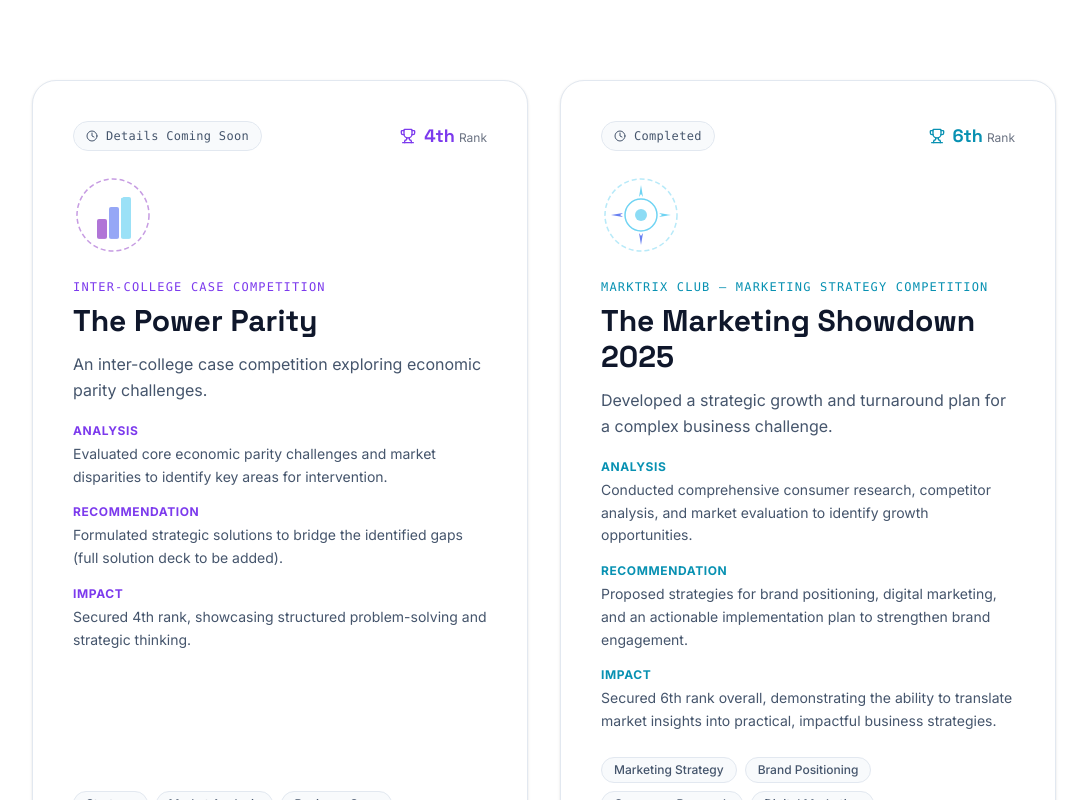
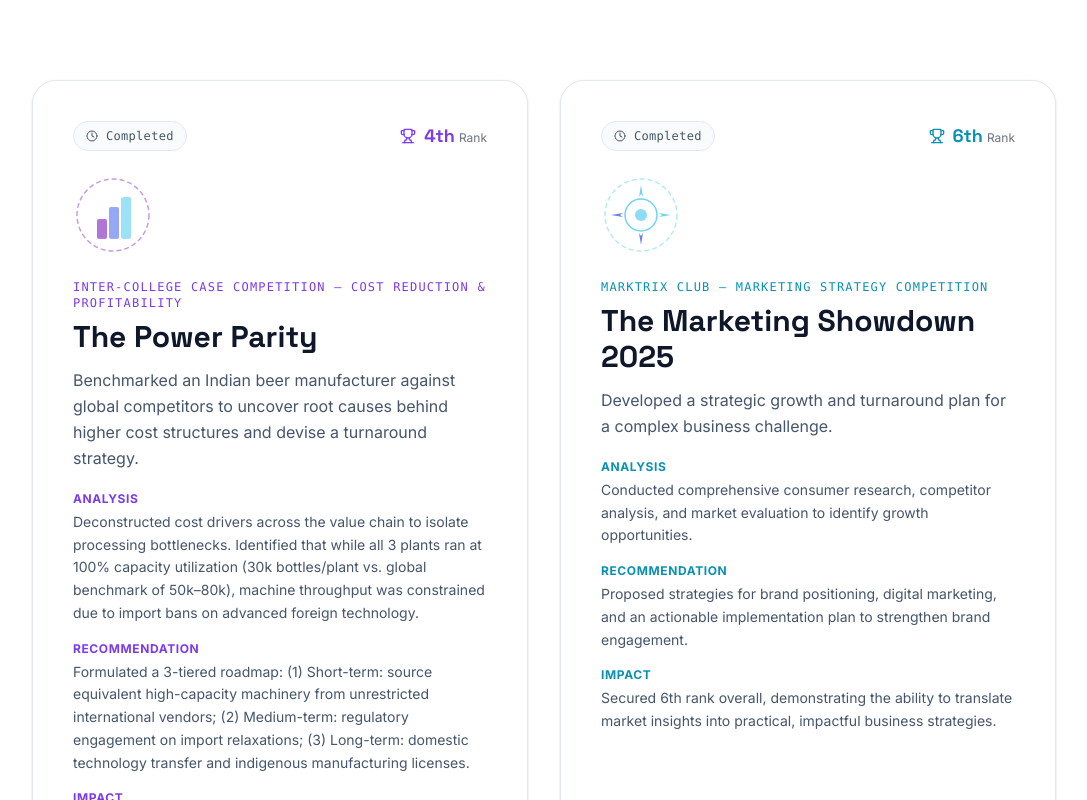
Before and after one commit to pragatipatil789/pragati-portfolio, a Next.js app: page / in a window 1280 px wide. Shown: the part 6820-7620 px from the top of the page, without its empty margins (96-1183 px from the left). Built offline with nearby package versions, Linux system fonts and the light colour scheme.

Commit message:
Update The Power Parity case study with beer manufacturer cost reduction analysis, recommendations, and impact

```diff
--- a/src/components/sections/CaseCompetitions.tsx
+++ b/src/components/sections/CaseCompetitions.tsx
@@ -6,19 +6,23 @@ import { Trophy, Clock } from "lucide-react";
 const caseCompetitions = [
   {
     title: "The Power Parity",
-    type: "Inter-College Case Competition",
-    status: "Details Coming Soon",
+    type: "Inter-College Case Competition — Cost Reduction & Profitability",
+    status: "Completed",
     rank: "4th",
     rankLabel: "Rank",
-    tags: ["Strategy", "Market Analysis", "Business Case"],
+    tags: ["Cost Reduction", "Operations Strategy", "Capacity Benchmarking", "Profitability"],
     gradient: "from-brand-purple to-brand-blue",
     borderColor: "border-brand-purple/30",
     glowColor: "shadow-[0_0_40px_rgba(114,9,183,0.12)]",
     accentColor: "text-brand-purple",
-    description: "An inter-college case competition exploring economic parity challenges.",
-    analysis: "Evaluated core economic parity challenges and market disparities to identify key areas for intervention.",
-    recommendation: "Formulated strategic solutions to bridge the identified gaps (full solution deck to be added).",
-    impact: "Secured 4th rank, showcasing structured problem-solving and strategic thinking.",
+    description:
+      "Benchmarked an Indian beer manufacturer against global competitors to uncover root causes behind higher cost structures and devise a turnaround strategy.",
+    analysis:
+      "Deconstructed cost drivers across the value chain to isolate processing bottlenecks. Identified that while all 3 plants ran at 100% capacity utilization (30k bottles/plant vs. global benchmark of 50k–80k), machine throughput was constrained due to import bans on advanced foreign technology.",
+    recommendation:
+      "Formulated a 3-tiered roadmap: (1) Short-term: source equivalent high-capacity machinery from unrestricted international vendors; (2) Medium-term: regulatory engagement on import relaxations; (3) Long-term: domestic technology transfer and indigenous manufacturing licenses.",
+    impact:
+      "Secured 4th rank by presenting a structured MECE cost breakdown, machine-level efficiency analytics, and an actionable multi-horizon operational strategy.",
     illustration: (
       <svg viewBox="0 0 80 80" fill="none" xmlns="http://www.w3.org/2000/svg" className="w-20 h-20">
         <circle cx="40" cy="40" r="36" stroke="#7209B7" strokeWidth="1.5" strokeDasharray="5 3" opacity="0.5" />
```
